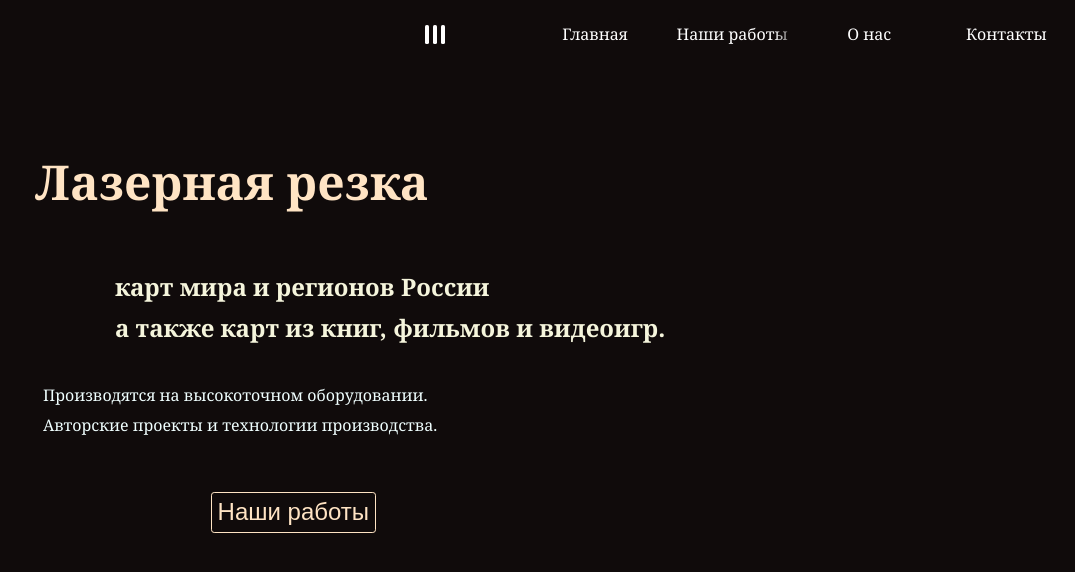
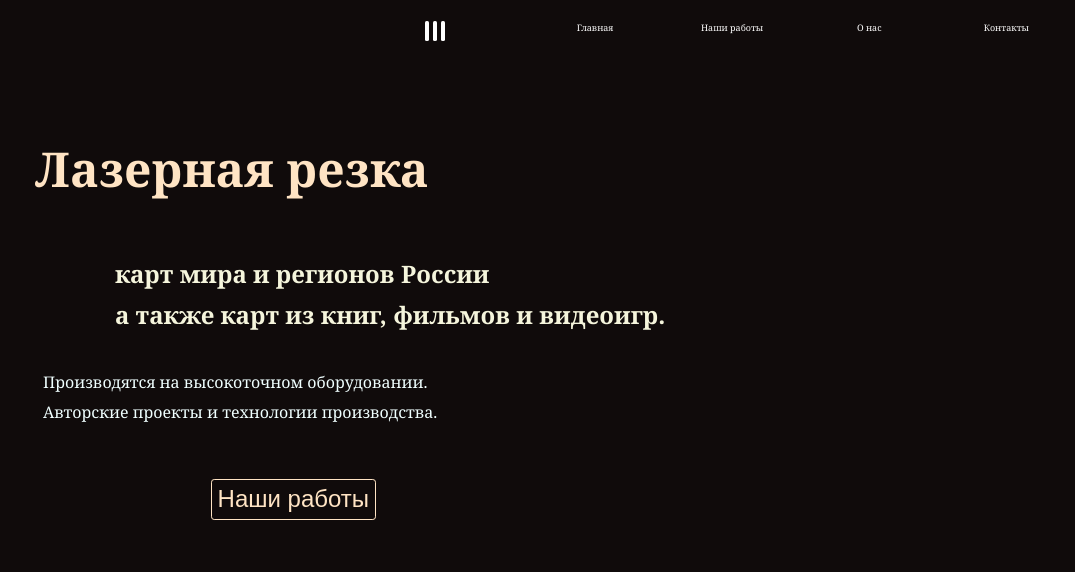
Before and after one commit to ASGoncharov-avl/Site, a React (Create React App) app in the folder 1page_site/: page / in a window 1280 px wide. Shown: the top 572 px of the page, without its empty margins (205-1280 px from the left). Built offline with nearby package versions, Linux system fonts and the light colour scheme.

Commit message:
header.css мелкие правки

```diff
--- a/1page_site/src/Header/Header.css
+++ b/1page_site/src/Header/Header.css
@@ -17,7 +17,7 @@ header {
 }
 
 div.header {
-    height: 4vh;
+    height: 2vw;
 }
 
 .nav-container {
@@ -25,7 +25,7 @@ div.header {
     grid-template-columns: 1fr 1fr 1fr 1fr;
     justify-content: stretch;
     align-items: center;
-    font-size: 2vmin;
+    font-size: 0.7vw;
 }
 
 a {
@@ -40,5 +40,5 @@ a {
 }
 
 .menu {
-  height: 4vh;
+  height: 1.5vw;
 }
```
